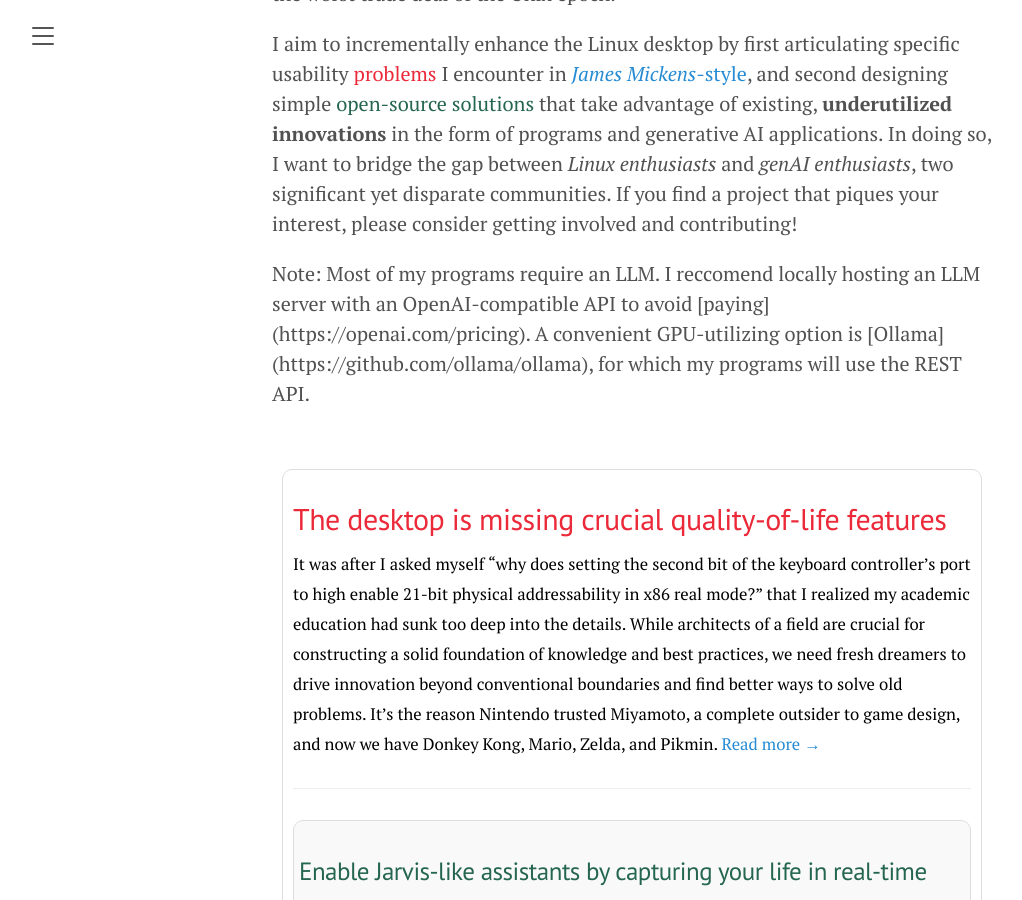
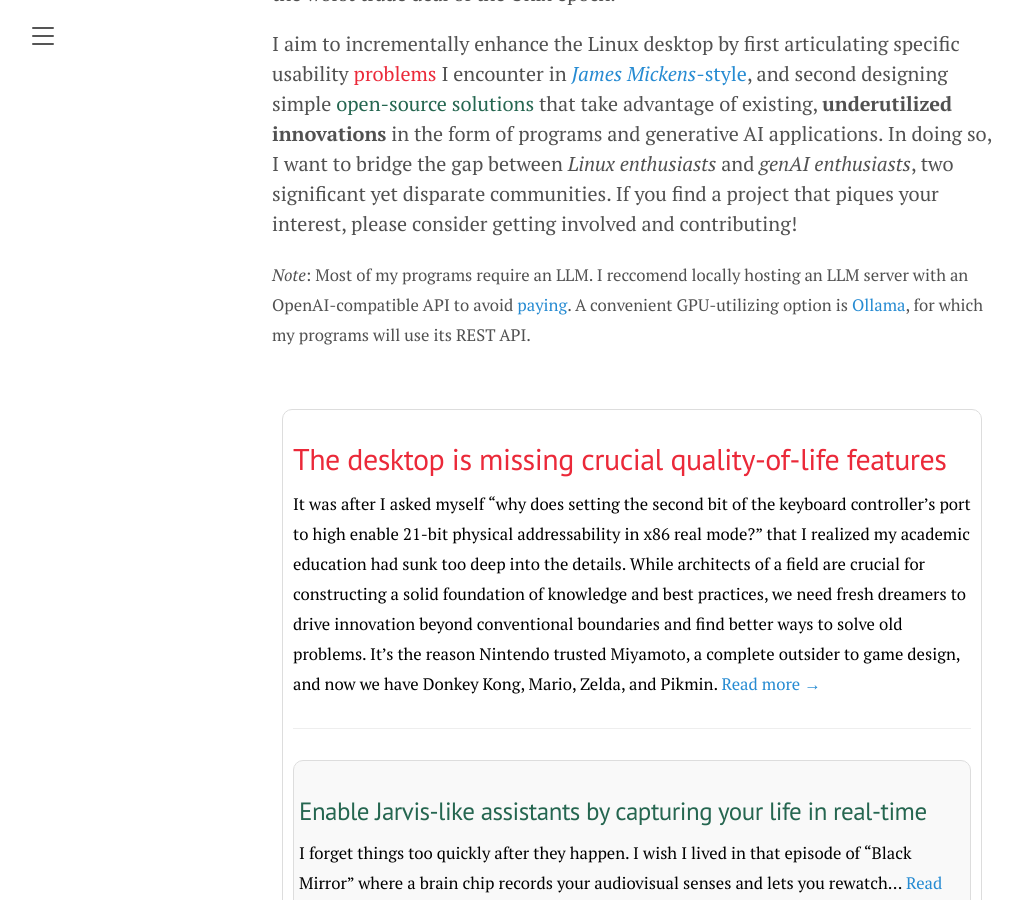
Before and after one commit to chinarjoshi/chinarjoshi.github.io, a Jekyll site: the page built from index.html, in a window 1280 px wide and 900 px high, scrolled down 303 px. Shown: the whole window, without its empty margins (8-1030 px from the left). Built offline with Jekyll 4.4.1, drawn with Linux system fonts in a browser that asks for light colours; the list of posts is cut into pages by our own code.

Commit message:
Fix syntax errors

```diff
--- a/index.html
+++ b/index.html
@@ -15,9 +15,9 @@ title: Home
   I aim to incrementally enhance the Linux desktop by first articulating specific usability <span style="color: #eb2939;">problems</span> I encounter in <a href="https://mickens.seas.harvard.edu/wisdom-james-mickens"><i>James Mickens</i>-style</a>, and second designing simple <span style="color: #256650;">open-source solutions</span> that take advantage of existing, <b>underutilized innovations</b> in the form of programs and generative AI applications. In doing so, I want to bridge the gap between <i>Linux enthusiasts</i> and <i>genAI enthusiasts</i>, two significant yet disparate communities. If you find a project that piques your interest, please consider getting involved and contributing!
   </p>
 
-  <p>
-  Note: Most of my programs require an LLM. I reccomend locally hosting an LLM server with an OpenAI-compatible API to avoid [paying](https://openai.com/pricing). A convenient GPU-utilizing option is [Ollama](https://github.com/ollama/ollama), for which my programs will use the REST API.
-  </p>
+  <p><small>
+  <i>Note</i>: Most of my programs require an LLM. I reccomend locally hosting an LLM server with an OpenAI-compatible API to avoid <a href=https://openai.com/pricing>paying</a>. A convenient GPU-utilizing option is <a href=https://github.com/ollama/ollama>Ollama</a>, for which my programs will use its REST API.
+  </small></p>
 </div>
 <br>
 
```
